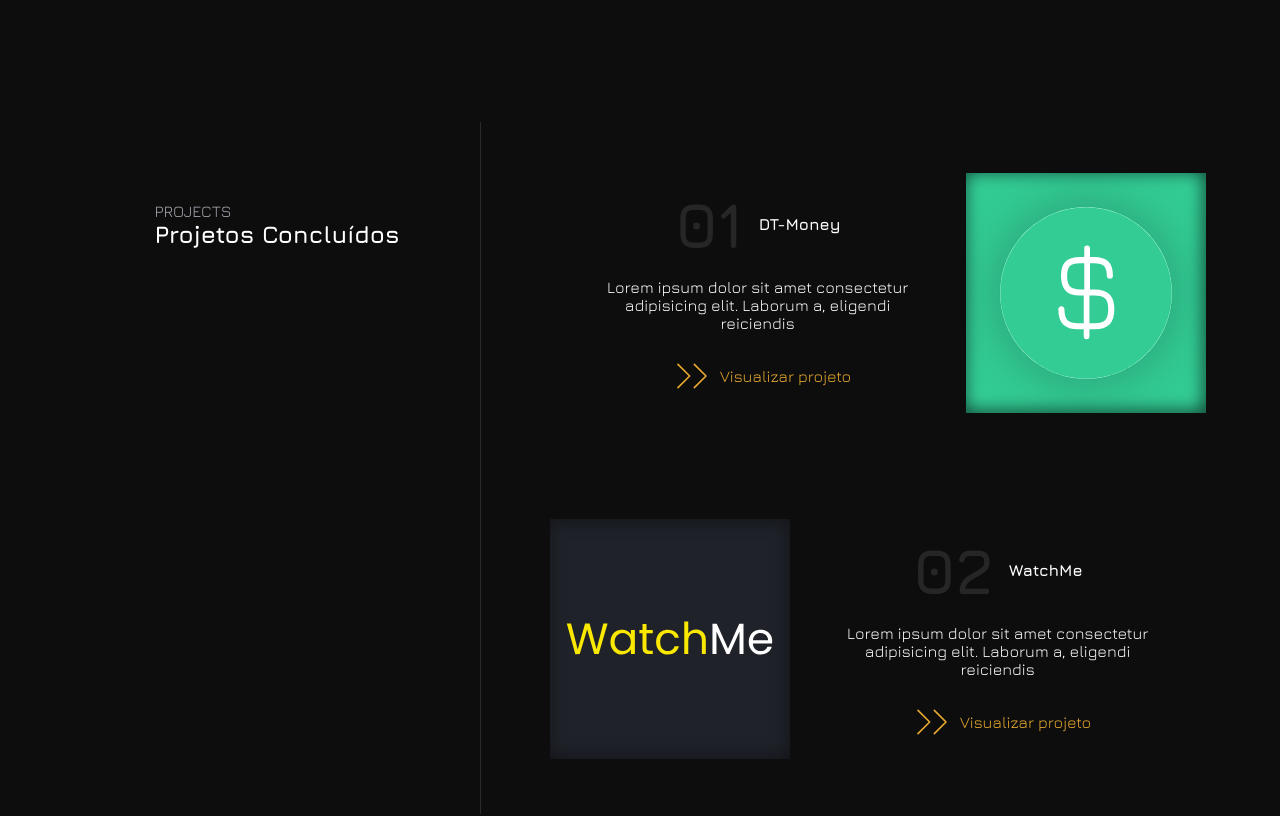
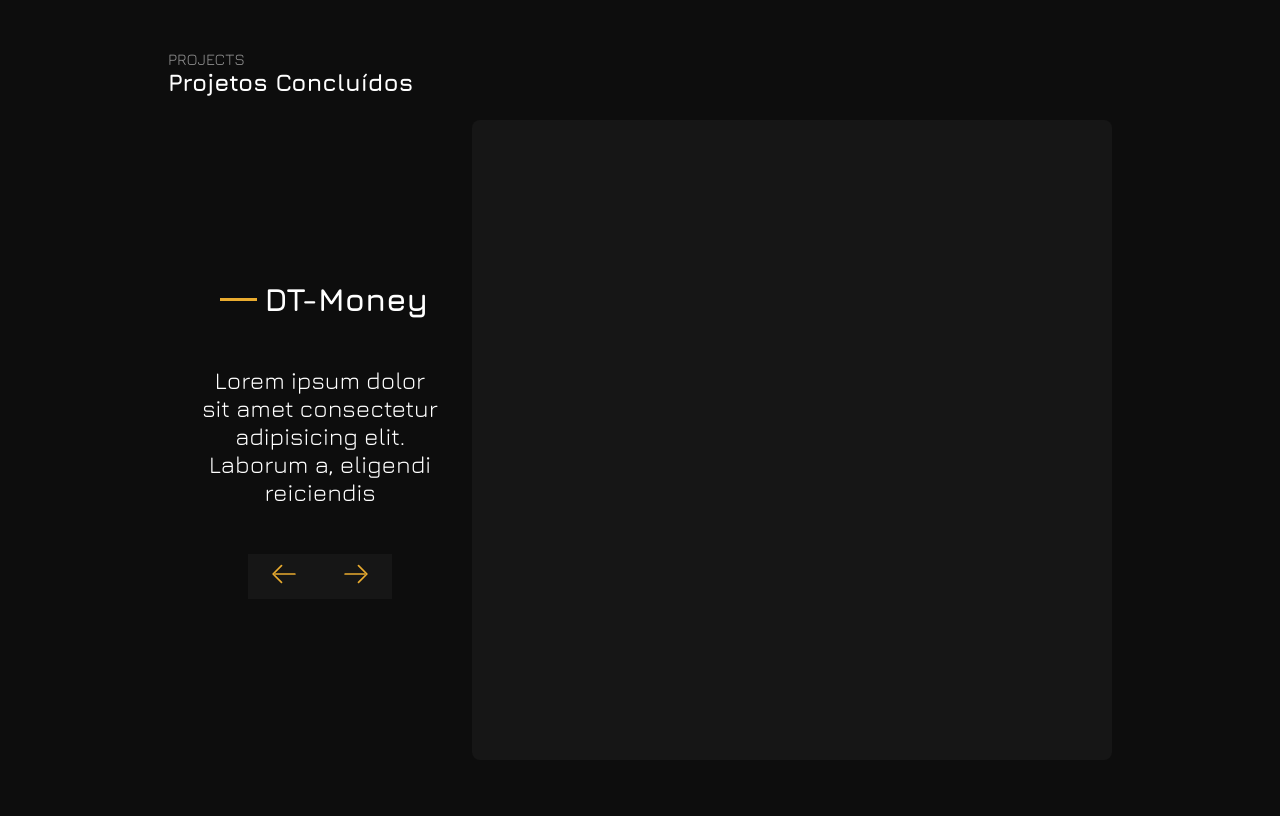
Before and after one commit to Samuelwps/Portifolio1.1, a React (Create React App) app: page / in a window 1280 px wide. Shown: the part 460-1276 px from the top of the page. Built offline with nearby package versions, Linux system fonts and the light colour scheme.

Commit message:
Creting new ProjectWork

```diff
--- a/src/components/Me/index.tsx
+++ b/src/components/Me/index.tsx
@@ -11,15 +11,16 @@
           <h1>SAMUEL RIBEIRO</h1>
           <p>FRONT-END | DEVELOPER</p>
           <Links>
-            <AiOutlineLinkedin className="icons"/>
-            <FaGithub className="icons"/>
+            <a href="https://www.linkedin.com/in/samuel-r-228093232"><AiOutlineLinkedin className="icons"/></a>
+            <a href="https://www.github.com/Samuelwps"><FaGithub className="icons"/></a>
           </Links>
       </Me>
       <About>
         <h1>About me</h1>
         <p>Eu sou um desenvolvedor Front-End.
           Com o objetivo de ser Full Stack,
-          atualmete focado em Next.js
+          atualmete Desenvolvo aplicações web e mobile
+          desde o layout até o código.
         </p>
       </About>
     </Container>
--- a/src/components/Me/styled.ts
+++ b/src/components/Me/styled.ts
@@ -42,10 +42,21 @@
 `;
 export const Links = styled.div`
     padding-top:2rem;
+
+    a{
+        text-decoration:none;
+        color:white;
+    }
     .icons{
         width:3rem;
         height:3rem;
         margin-right:1rem;
+        cursor:pointer;
+        transition:0.5s;
+
+        &:hover{
+            filter: drop-shadow(0px 0px 5px #E9AB2F);
+        }
     }
 `;
 
--- a/src/components/Projects/index.tsx
+++ b/src/components/Projects/index.tsx
@@ -1,60 +1,40 @@
-import { ListItem, SelectedWorks, SectionWorks, Imgworks, DivWorks, DivForWorks, ProjectsWorks } from "./styled"
+// import { ListItem, SelectedWorks, SectionWorks, Imgworks, DivWorks, DivForWorks, ProjectsWorks } from "./styled"
 import dtmoneyIcon from "./../../images/dtmoneyIcon.svg"
-import watchMe from "./../../images/watchMe.svg"
-import Arrow from "./../../images/chevrons-right.svg"
+
+import { Project, SectionWorks, DivWorks, DivContent, DivTitle, Title, DivImage, Ullist } from "./styled"
+
+import Arrow from "./../../images/arrow.svg"
+
 
 export function Projects() {
     return(
         <SectionWorks>
-            <DivForWorks>
-                <SelectedWorks>
-                    <ProjectsWorks>
+            <Project>
+                <DivWorks>
                     <p>PROJECTS</p>
                     <h2>Projetos Concluídos</h2>
-                    </ProjectsWorks>
-                </SelectedWorks>
-                <div>
-                    <ListItem>
-                        <DivWorks>
-                            <div>
-                                <h1>01</h1>
+                </DivWorks>
+                <DivContent>
+                    <DivTitle>
+                        <Title>
+                            <div/>
                             <h4>DT-Money</h4>
-                            </div>
+                        </Title>
                         <p>
                             Lorem ipsum dolor sit amet
                             consectetur adipisicing elit.
                             Laborum a, eligendi reiciendis
                         </p>
-                            <div className="Arrow">
-                                <a href=""><img src={Arrow} alt="Arrow"/>Visualizar projeto</a>
-                            </div>
-                        </DivWorks>
-                        <Imgworks>
-                            <img src={dtmoneyIcon} alt="DT-Money"/>
-                        </Imgworks>
-                    </ListItem>
 
-                    <ListItem>
-                        <Imgworks>
-                            <img src={watchMe} alt="DT-Money"/>
-                        </Imgworks>
-                        <DivWorks>
-                            <div>
-                                <h1>02</h1>
-                                <h4>WatchMe</h4>
-                            </div>
-                            <p>
-                                Lorem ipsum dolor sit amet
-                                consectetur adipisicing elit.
-                                Laborum a, eligendi reiciendis
-                            </p>
-                            <div className="Arrow">
-                                <a href=""><img src={Arrow} alt="Arrow"/>Visualizar projeto</a>
-                            </div>
-                        </DivWorks>
-                    </ListItem>
-                </div>
-            </DivForWorks>
+                        <Ullist>
+                            <li><a><img src={Arrow} alt="arrow"/></a></li>
+                            <li><a><img src={Arrow} className="second"alt="arrow"/></a></li>
+                        </Ullist>
+                    </DivTitle>
+
+                    <DivImage></DivImage>
+                </DivContent>
+            </Project>
         </SectionWorks>
     )
 }
--- a/src/components/Projects/styled.ts
+++ b/src/components/Projects/styled.ts
@@ -2,144 +2,111 @@
 
 
 export const SectionWorks = styled.section`
-        margin:2rem;
+        margin:4rem;
+        display:flex;
+        justify-content: center;
 `;
 
+export const DivWorks = styled.div`
+        display: flex;
+        flex-direction:column;
+        align-items: flex-start;
 
-export const ListItem = styled.div`
+        p{
+                color:var(--gray-300);
+        }
 
-        margin:0 auto;
-        display: flex;
-        align-items: center;
-        justify-content:space-around;
+`
 
+export const DivContent = styled.div`
+        display:flex;;
+        align-items:center;
+        justify-content: center;
+        margin-top:1.5rem;
 
-        &:first-child{@media screen and (max-width:1080px){
-                flex-direction: column-reverse;
-        }}
-        @media screen and (max-width:1080px){
+        @media screen and (max-width:940px){
                 flex-direction: column;
         }
+`
 
-`;
+export const DivTitle = styled.div`
+        display:flex;;
+        flex-direction: column;
+        margin:2rem;
+        justify-content: center;
+        align-items:center;
+
+        font-size:1.5rem;
+
+        p{
+                text-align: center;
+                max-width:15rem;
+                padding-top:3rem;
+        }
+
+`
+
+export const Title = styled.div`
+        display:flex;
+        flex-direction:row;
+        align-items:center;
+        justify-content:center;
 
 
 
-export const Imgworks = styled.div`
+        div{
+                background: var(--yellow-500);
+                width:2.3rem;
+                margin:0.5rem;
+                height:3px;
+        }
 
-
-        img{
-                max-width:15rem;
-                max-height:15rem;
+        h4{
+                font-size:2rem;
         }
 `;
 
-export const SelectedWorks = styled.div`
+export const Ullist = styled.ul`
+        display:flex;
+        max-width:10rem;
 
-        border-right: 1px solid var(--gray-800);
-        padding:5rem;
+        list-style: none;
 
-        @media screen and (max-width:1080px){
-                display: flex;
-                align-items: center;
-                justify-content: center;
-                max-width: 1rem;
-        }
+        padding-top:3rem;
 
+        li{
+                padding:0.5rem;
+                background:var(--background);
+                a{
+                        width:20rem;
+                        height:20rem;
 
+                        cursor:pointer;
+                        margin:1rem;
 
-`;
-
-export const ProjectsWorks = styled.div`
-        @media screen and (max-width:1080px){
-                transform: rotate(-90deg) translate3d(-20px,-6px,0);
-                min-width: 18rem;
-        }
-        @media screen and (max-width:940px){
-                min-width: 20rem;
-
-        }
-        @media screen and (max-width:535px){
-                min-width: 20rem;
-
-        }
-
-        ::after h2{
-                font-size: 1.8rem;
-                font-weight:400;
-                @media screen and (max-width:1080px){
-                        font-size: 3rem;
-                }
-                @media screen and (max-width:940px){
-                        font-size: 2rem;
-                }
-
-
-        }
-
-        p{
-                color: var(--gray-100);
-        }
-`;
-
-export const DivWorks = styled.div`
-        max-width:20rem;
-        display:flex;
-        flex-direction:column;
-        margin:3rem;
-        font-size:1rem;
-
-        div{
-                display:flex;
-                justify-content:center;
-                align-items:center;
-                padding:1rem;
-
-
-                h1{
-                        font-size:4rem;
-                        opacity:0.1;
-                        padding-right:1rem;
+                        img{
+                                width: 1.5rem;
+                                height: 1.5rem;
+                        }
                 }
         }
 
-        p{
-                display:flex;
-                text-align:center;
+        .second{
+                transform: scaleX(-1);
         }
+`
 
 
-        .Arrow{
-                display:flex;
+export const DivImage = styled.div`
+        display: flex;
+        width:40rem;
+        height:40rem;
+        border-radius: 8px;
+        background:var(--background);
+`
 
-                a{
-                        display:flex;
-                        justify-items:center;
-                        align-items:center;
-                        text-align: center;
-                        color:var(--yellow-500);
-                        text-decoration:none;
-                        transition:0.5s;
-                        &:hover{
-                                transform: scale(1.1);
-                        }
-
-                        img{
-                                max-width:3.5rem;
-                                max-height:3.5rem;
-                        }
-                }
-        }
+export const Project = styled.div`
+        display:flex;
+        align-items: flex-start;
+        flex-direction:column;
 `;
-
-export const DivForWorks = styled.div`
-        max-width: 1200px;
-        display:flex;
-        margin: 0 auto;
-        justify-content:center;
-        padding:2rem;
-        flex-direction:row;
-        justify-content:space-around;
-
-        padding: 6.5rem 0rem 3rem 0rem;
-`;
--- a/src/styles/global.ts
+++ b/src/styles/global.ts
@@ -10,6 +10,8 @@
         --gray-800: #29292e;
         --gray-850: #1f2729;
         --gray-900: #0d0d0d;
+
+        --background:#161616;
 
         --cyan-500: #61dafb;
         --yellow-500: #e9ab2f;
```
Also changed, not shown: src/images/aboutback.svg (added), src/images/arrow.svg (added). Lines whose indentation alone changed are shown as unchanged.
